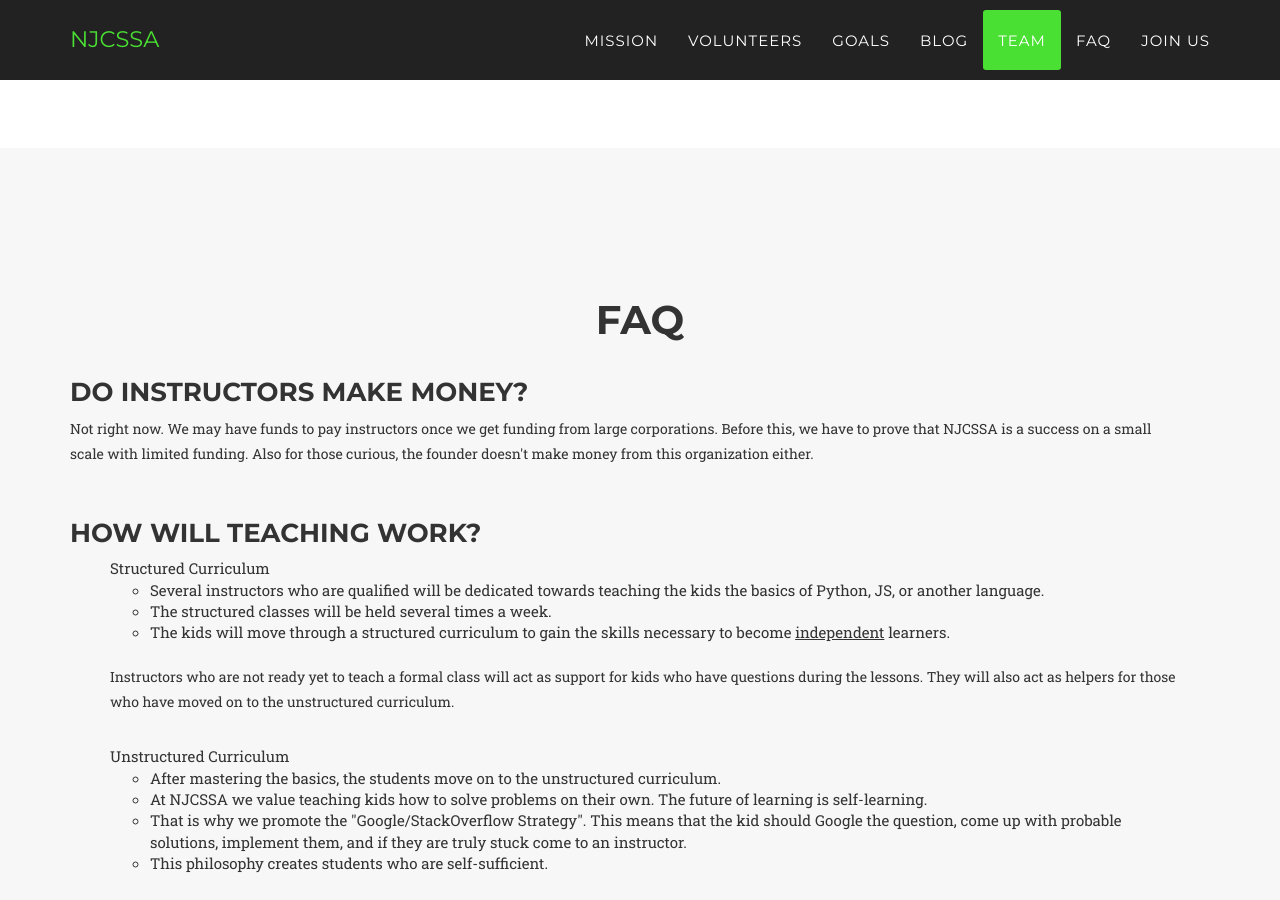
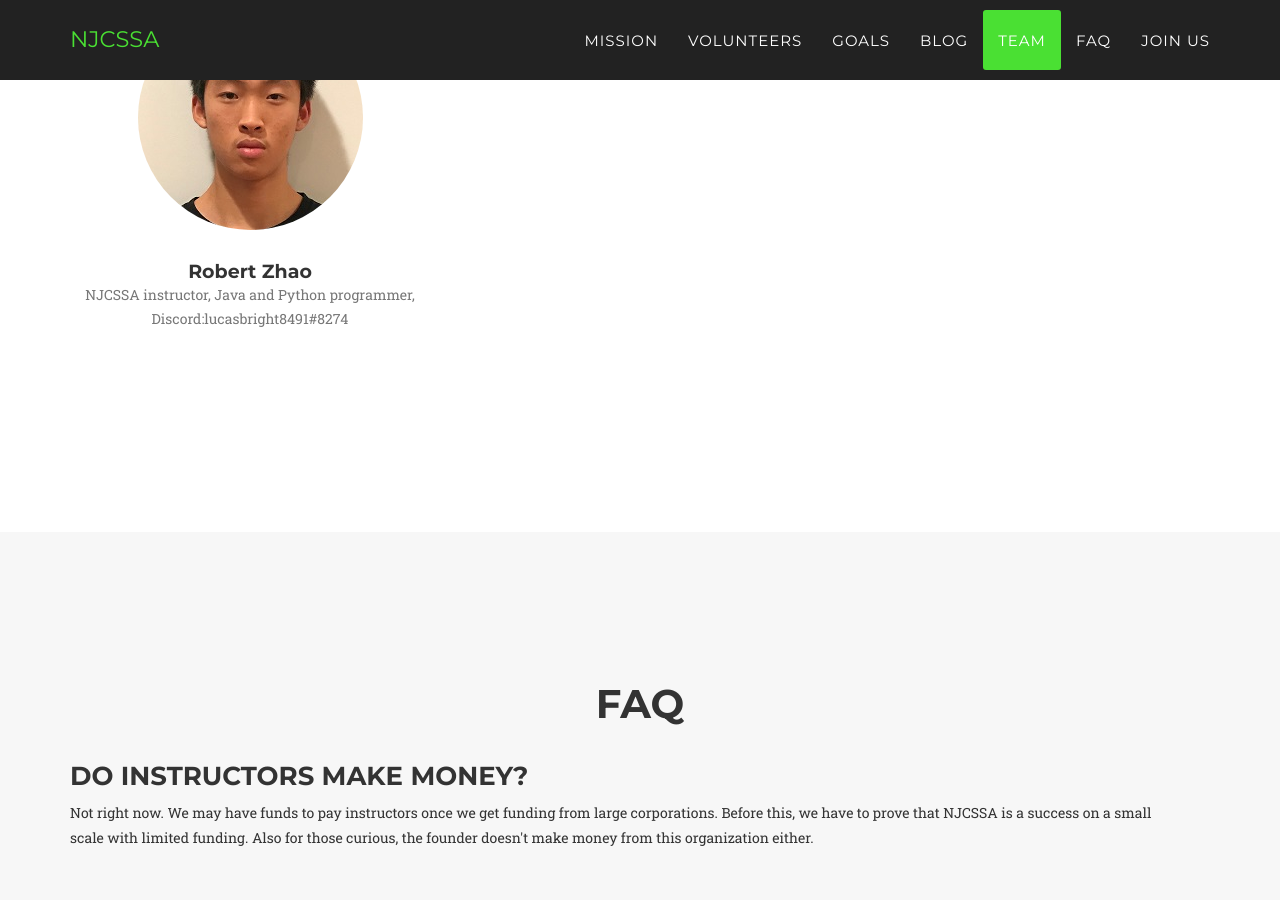
Before and after one commit to benjaminnow/njcssa, a Jekyll site: the page built from index.html, in a window 1280 px wide and 900 px high, scrolled down 7085 px. Built offline with Jekyll 4.4.1, drawn with Linux system fonts in a browser that asks for light colours; nearby versions of some CDN libraries; some web fonts are replaced.

```diff
--- a/_config.yml
+++ b/_config.yml
@@ -28,6 +28,10 @@ people:
 - name: Risha Surana
   pic: 3
   position: NJCSSA instructor
+
+- name: Robert Zhao
+  pic: 4
+  position: NJCSSA instructor, Java and Python programmer, Discord:lucasbright8491#8274
 
 
 
```
Also changed, not shown: img/team/4.jpg (added).
